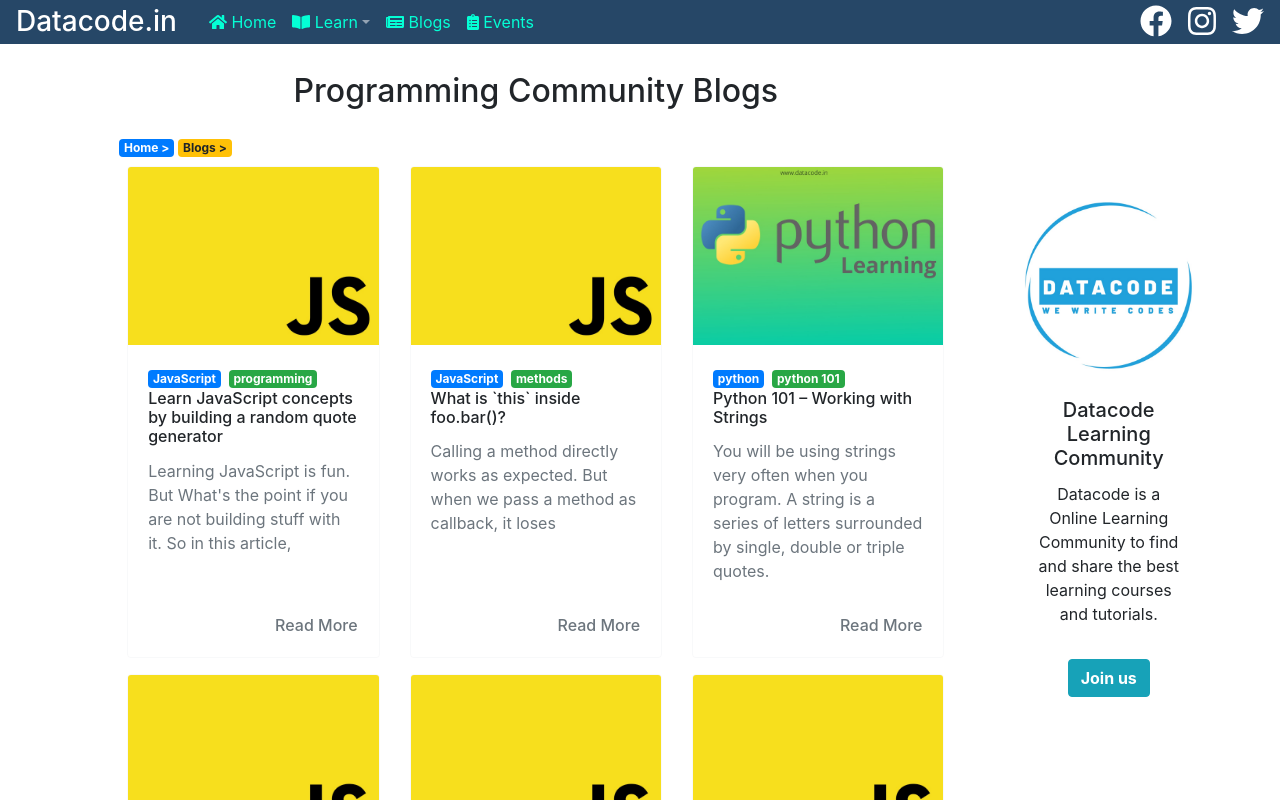
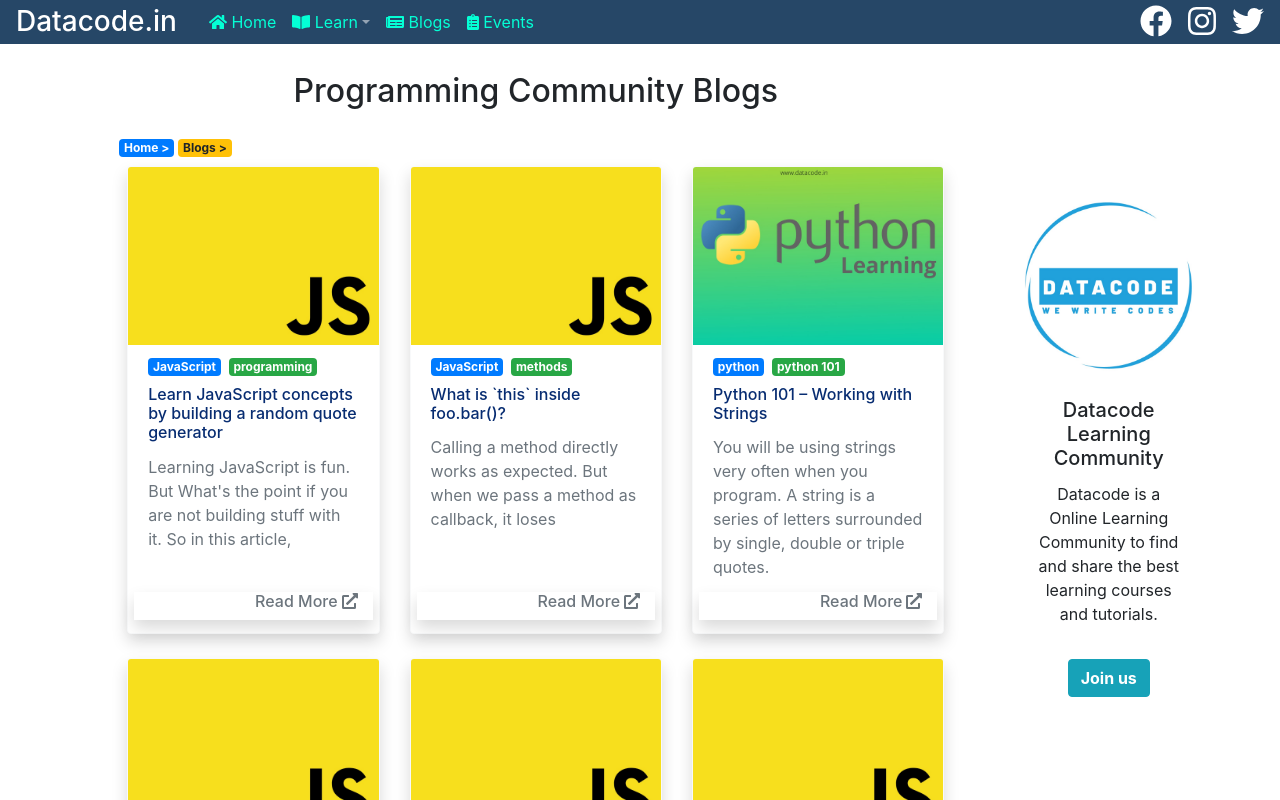
Before and after one commit to akshayDatacode/react-datacode, a React (Create React App) app: page /#/dbms_blog3 in a window 1280 px wide. Shown: the top 800 px of the page. Built offline with nearby package versions, Linux system fonts and the light colour scheme.

Commit message:
Post card Imporvment

```diff
--- a/src/components/main_component/PostCard.jsx
+++ b/src/components/main_component/PostCard.jsx
@@ -1,12 +1,14 @@
 import React, { Component } from "react";
 import { Link } from "react-router-dom";
+import { faExternalLinkAlt } from "@fortawesome/free-solid-svg-icons";
+import { FontAwesomeIcon } from "@fortawesome/react-fontawesome";
 class PostCard extends Component {
   state = {};
 
   render() {
     return (
       <>
-        <div class="card border border-white shadow">
+        <div class="card border border-white shadow mb-3">
           <img
             className=" card-img-top mx-auto img-fluid img-circle d-block"
             src={require("../../assets/images/" + this.props.imgsource)}
@@ -14,15 +16,21 @@
           />
 
           <div class="card-body">
-            <h5 class="card-title">{this.props.title}</h5>
+            <h5 class="card-title" style={{ color: "#072C71" }}>
+              {this.props.title}
+            </h5>
             <p class="card-text">{this.props.paragraph}</p>
           </div>
-          <div class="card-footer border border-white bg-white shadow">
+          <div class="card-footer border border-white bg-white shadow pt-1">
             <div className="row">
               <div className="col text-right">
                 <Link to={this.props.link}>
                   <h6 className="btn btn-default border border-secondary shadow text-secondary">
                     Read More
+                    <FontAwesomeIcon
+                      icon={faExternalLinkAlt}
+                      className="ml-1"
+                    />
                   </h6>
                 </Link>
               </div>
--- a/src/components/main_component/aticles/ArticlePostCard.jsx
+++ b/src/components/main_component/aticles/ArticlePostCard.jsx
@@ -1,19 +1,21 @@
 import React, { Component } from "react";
 import { Link } from "react-router-dom";
+import { faExternalLinkAlt } from "@fortawesome/free-solid-svg-icons";
+import { FontAwesomeIcon } from "@fortawesome/react-fontawesome";
 class ArticlePostCard extends Component {
   state = {};
 
   render() {
     return (
       <>
-        <div class="card border border-light">
+        <div class="card border border-light shadow mb-2">
           <img
             className=" card-img-top mx-auto img-fluid img-circle d-block mb-0"
             src={require("../../../assets/images/" + this.props.imgsource)}
             alt="avatar"
           />
 
-          <div class="card-body mt-0">
+          <div class="card-body mt-0 pt-2 pb-1">
             <snap className="text-right text-white badge badge-primary">
               {this.props.tag1}
             </snap>
@@ -23,14 +25,22 @@
             <snap className="text-right text-white ml-2 badge badge-danger">
               {this.props.tag3}
             </snap>
-            <h6 className="card-title">{this.props.title}</h6>
+            <h6 className="card-title mt-2" style={{ color: "#072C71" }}>
+              {this.props.title}
+            </h6>
             <p className="card-text text-secondary ">{this.props.paragraph}</p>
           </div>
-          <div class="card-footer border border-white bg-white">
-            <div className="row">
+          <div class="card-footer border border-white bg-white pt-2">
+            <div className="row shadow">
               <div className="col text-right">
                 <a href={this.props.link} target="_blank">
-                  <h6 className="text-secondary">Read More</h6>
+                  <h6 className="text-secondary">
+                    Read More
+                    <FontAwesomeIcon
+                      icon={faExternalLinkAlt}
+                      className="ml-1"
+                    />
+                  </h6>
                 </a>
               </div>
             </div>
--- a/src/components/main_component/aticles/programming_article/ProgrammingBlog3.js
+++ b/src/components/main_component/aticles/programming_article/ProgrammingBlog3.js
@@ -1,10 +1,9 @@
 import React, { Component } from "react";
-import HeaderBannerSection from "../../HeaderBannerSection";
 import RightSideSection from "../../../right_section/RightSideSection";
-import PostCard from "../../PostCard";
 import ArticlePostCard from "../ArticlePostCard";
 
 import { Link } from "react-router-dom";
+import Discuss from "../../Discuss";
 
 class ProgrammingBlog3 extends Component {
   state = {};
@@ -116,6 +115,14 @@
                   </ul>
                 </nav>
               </div>
+              <h3 className="mt-4 mb-2" style={{ color: "#072C71" }}>
+                Discuss with the Community
+              </h3>
+              <Discuss
+                url="https://www.datacode.in/?p=/react-datacode/#/index_articles"
+                title="Communities Learning Blogs"
+                identifier="index_articles"
+              />
             </div>
 
             <div className="col-md-3 ">
```
